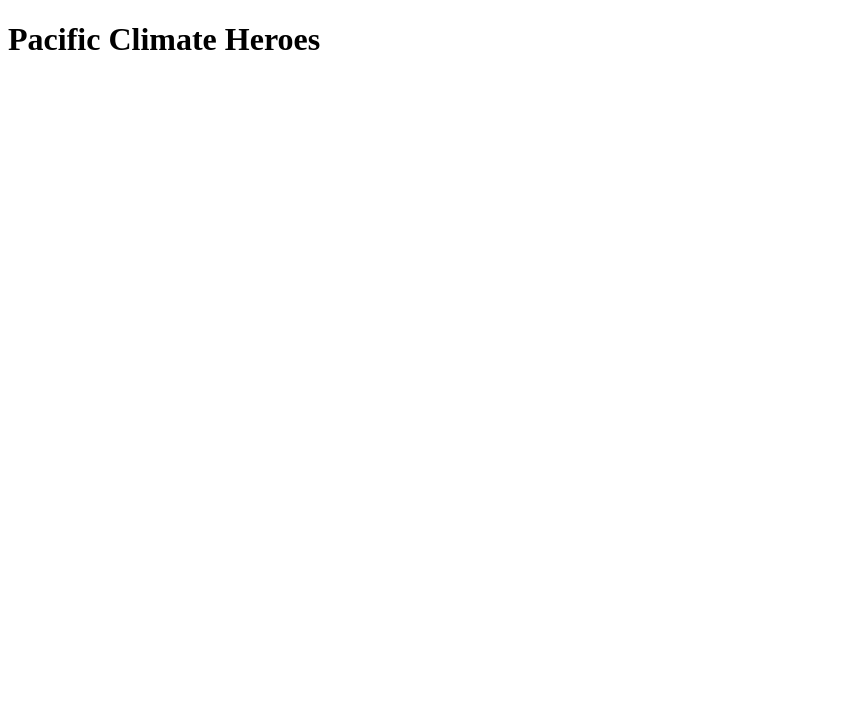
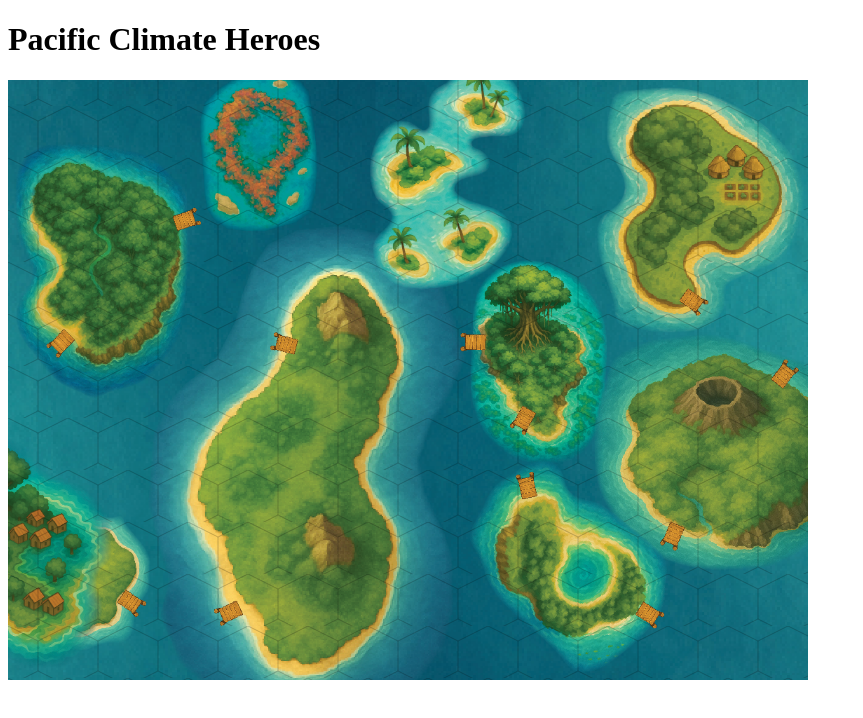
Before and after one commit to jhsizemore/Pacific-Climate-Heroes, a React (Vite) app: page / in a window 1280 px wide. Shown: the top 718 px of the page, without its empty margins (0-863 px from the left). Built offline with nearby package versions, Linux system fonts and the light colour scheme.

Commit message:
Render GameBoard component

```diff
--- a/src/App.tsx
+++ b/src/App.tsx
@@ -1,5 +1,11 @@
 import React from 'react';
+import GameBoard from './components/GameBoard';
 
 export default function App() {
-  return <h1>Pacific Climate Heroes</h1>;
+  return (
+    <div className="app">
+      <h1>Pacific Climate Heroes</h1>
+      <GameBoard />
+    </div>
+  );
 }
```
Also changed, not shown: tasks/tasks-prd-base-gameboard-setup-token-movement.md (+1 -1 lines).
